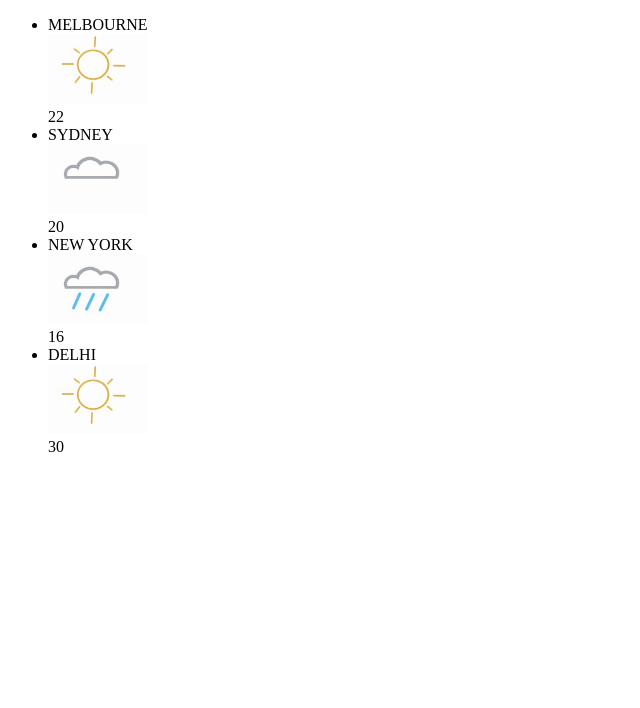
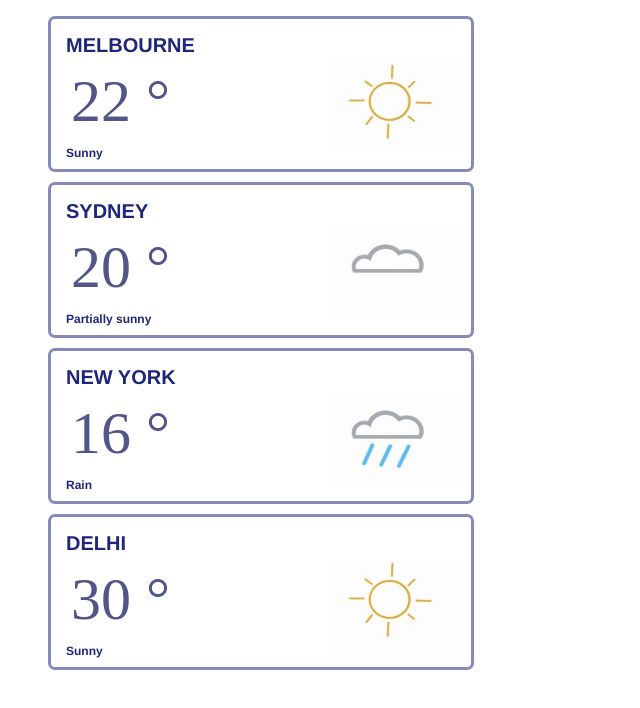
Before and after one commit to janakanag/AngularBasics, an Angular app in the folder WeatherForecast/: page / in a window 1280 px wide. Shown: the top 708 px of the page, without its empty margins (0-640 px from the left). Built offline with nearby package versions, Linux system fonts and the light colour scheme.

Commit message:
Intro to styling using CSS

```diff
--- a/WeatherForecast/src/app/components/weather/weather.component.css
+++ b/WeatherForecast/src/app/components/weather/weather.component.css
@@ -0,0 +1,38 @@
+ul {
+  list-style-type: none;
+ }
+
+li{
+  margin: 10px 0;
+}
+
+.tempDisplay{
+  font-size:60px;
+  color: #515589;
+  margin: 10px;
+}
+
+.tempTextDisplay{
+  font-size:12px;
+  font-family: 'Franklin Gothic Medium', 'Arial Narrow';
+  font-weight: bold;
+  color: #1f267a;
+  margin: 5px;
+
+}
+
+.cityDisplay{
+  font-size:20px;
+  font-family: 'Franklin Gothic Medium', 'Arial Narrow';
+  font-weight: bold;
+  color: #1f267a;
+  margin: 5px;
+}
+
+.weatherElement{
+  border-radius: 7px;
+  border: 3px solid #868aba;
+  padding: 10px;
+  width: 400px;
+  height: 130px;
+}
--- a/WeatherForecast/src/app/components/weather/weather.component.html
+++ b/WeatherForecast/src/app/components/weather/weather.component.html
@@ -1,10 +1,11 @@
 <ul>
     <li *ngFor="let weather of weatherDetails">
-       <span>{{weather.city | uppercase}}
-        <br>
-        <img [src]="weather.description | descriptionConverter: weather.description" style="width:100px;height:70px;border:0;"/>
-        <br>
-        {{weather.temperature}}
-      </span>
+       <div class="weatherElement">
+            <p class="cityDisplay">{{weather.city | uppercase}}</p>
+            <img [src]="weather.description | descriptionConverter: weather.description"
+                       style="width:130px;height:90px;border:0;float:right;"/>
+            <p class="tempDisplay">{{weather.temperature}} &#176;</p>
+            <p class="tempTextDisplay">{{weather.description}}</p>
+       </div>
     </li>
-  </ul>
+</ul>
```
